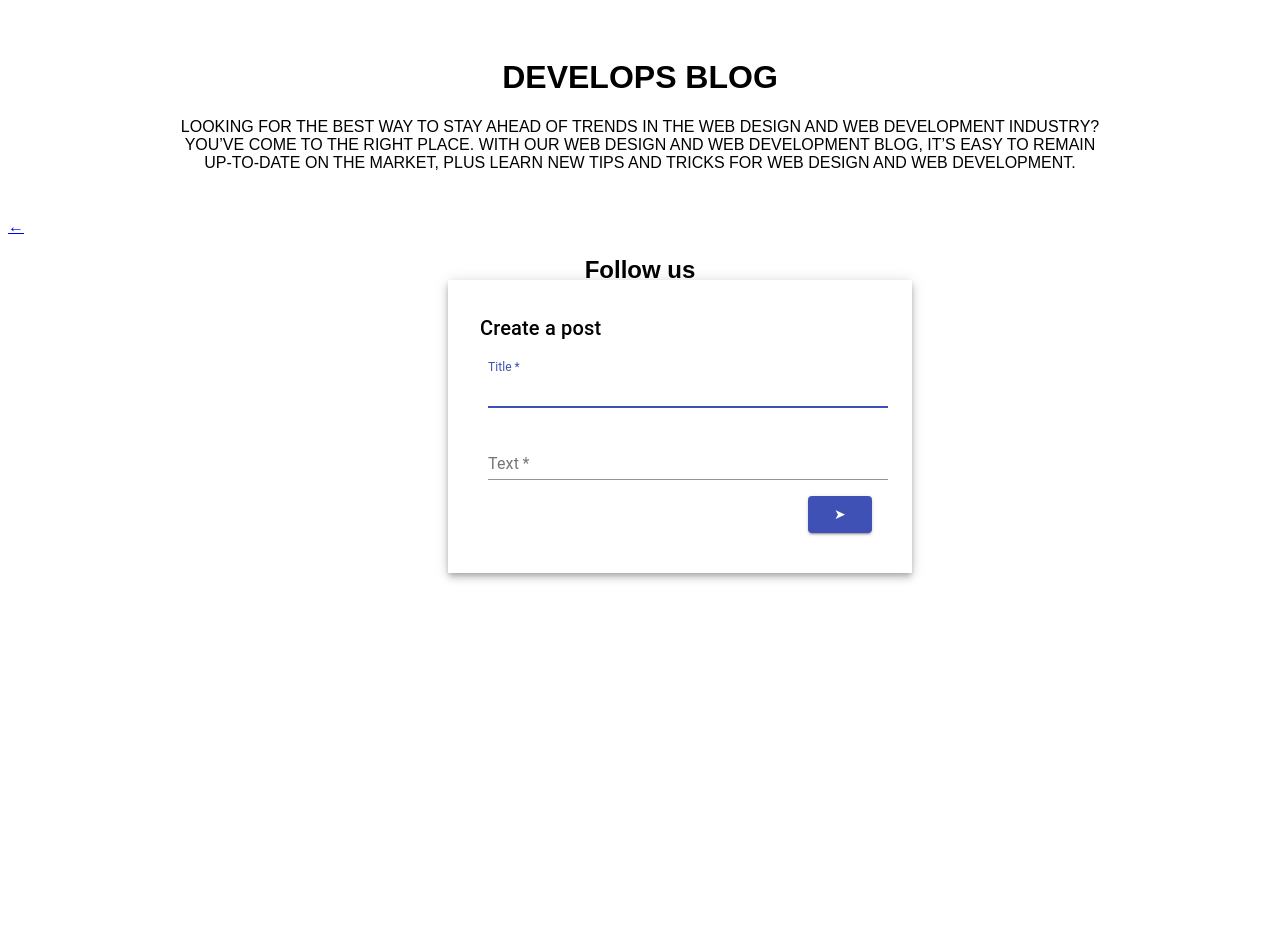
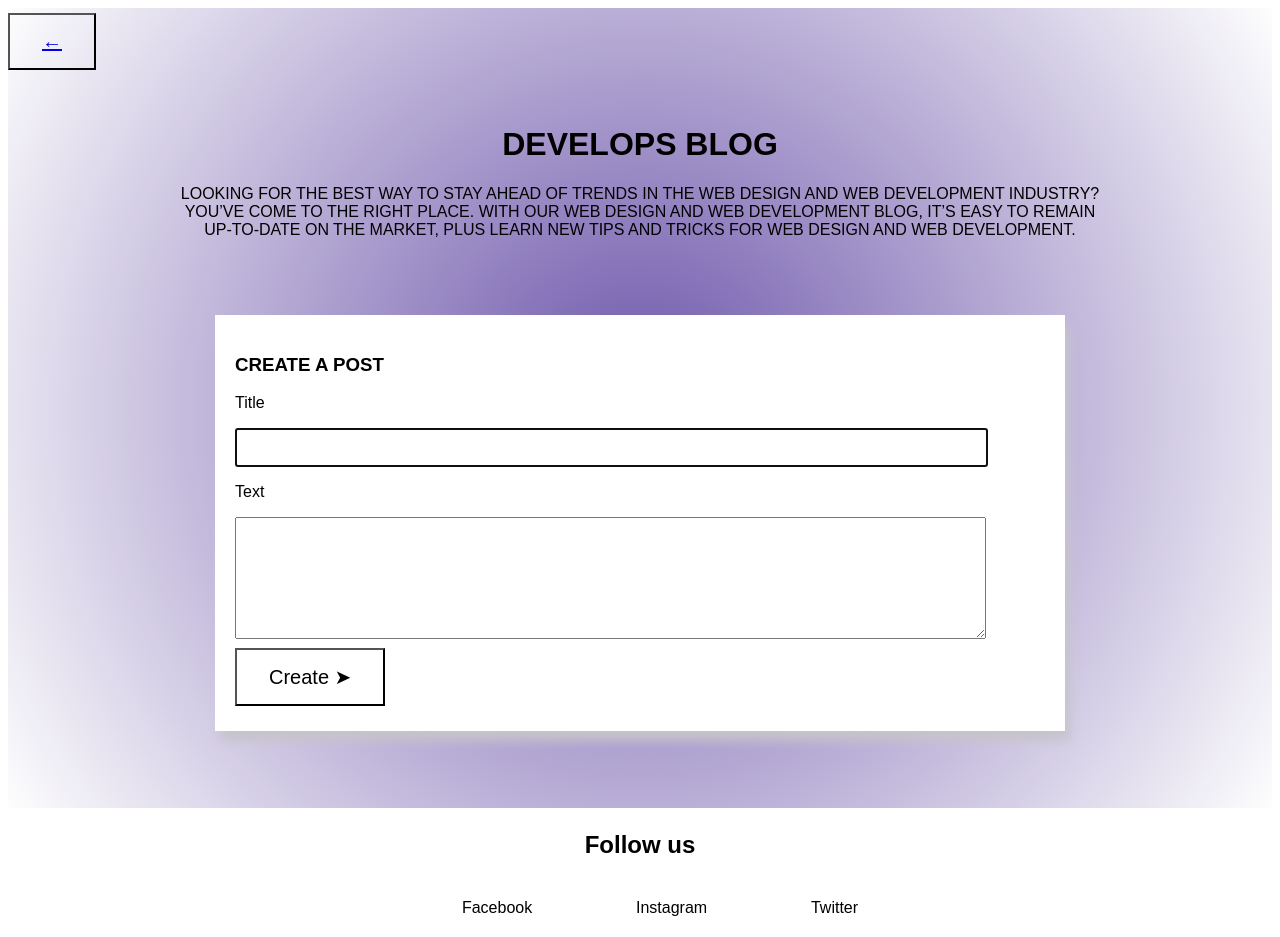
Before and after one commit to olena-rolska/developsBlog, a Next.js app: page /create in a window 1280 px wide. Before the commit the page ends 800 px from the top, so only its background shows below. Built offline with nearby package versions, Linux system fonts and the light colour scheme.

Commit message:
styled post creating

```diff
--- a/pages/create/index.tsx
+++ b/pages/create/index.tsx
@@ -3,96 +3,61 @@ import Link from 'next/link';
 import Router from 'next/router';
 import Header from '../header';
 import Footer from '../footer';
-import { makeStyles } from '@material-ui/core/styles';
-
+import styled from 'styled-components';
 import axios from 'axios';
 
 
-import Button from '@material-ui/core/Button';
-import TextField from '@material-ui/core/TextField';
-import Typography from '@material-ui/core/Typography';
+const Body = styled.div `
+  width: 100%;
+  height: 100vh;
+  padding: 0;
+  background: radial-gradient(circle, rgba(108,85,170,1) 0%, rgba(250,250,250,0.37718837535014005) 100%);
+`
 
-const useStyles = makeStyles(theme => ({
-  main: {
-    width: '100%',
-    height: '100hv',
-    padding: 0,
-  },
-  fab: {
-    position: 'absolute',
-    top: theme.spacing(2),
-    right: theme.spacing(2),
-    textDecoration: "none",
-    color: 'black',
-  },
-  link: {
-    textDecoration: "none",
-    color: 'black',
-  },
-  cards: {
-    width : '80%',
-    display: 'flex',
-  },
-  card: {
-    maxWidth: '30%',
-    marginLeft: 'auto',
-    marginRight: 'auto',
-    marginTop: '4%',
-    display: 'flex',
-    flexDirection: 'column',
-    justifyContent: 'space-between',
-  },
-  action: {
-      display: 'flex',
-      justifyContent: "space-around",
-  },
-  button: {
-    margin: theme.spacing(5),
-    fontSize: '1em',
-    background: 'white',
-  },
-  button_s: {
-    margin: theme.spacing(1),
-    float: 'right',
-  },
-  rightIcon: {
-    marginLeft: theme.spacing(1),
-  },
-  margin: {
-    position: 'absolute',
-    top: 10,
-    right: 10,
-  },
-  paper: {
-    position: 'absolute',
-    top: "35%",
-    left: "35%",
-    width: 400,
-    backgroundColor: theme.palette.background.paper,
-    boxShadow: theme.shadows[5],
-    padding: theme.spacing(4),
-    outline: 'none',
-  },
-  textField: {
-    marginLeft: theme.spacing(1),
-    marginRight: theme.spacing(1),
-    width : '100%',
-  },
-  content: {
-    height: 150,
-    textAlign: 'center',
-  },
-  info: {
-    display: 'flex',
-    justifyContent: 'space-between',
-    alignItems: 'flex-end',
-    paddingTop: '12em',
+const FormContainer = styled.div `
+  width: 850px;
+  outline: none;
+  margin: 0px auto 100px;
+`
+const Card = styled.div `
+  min-height: 300px;
+  box-shadow: 5px 10px 10px #c7c4cc;
+  padding: 20px;
+  margin: 30px auto;
+  font-family: 'Raleway', sans-serif;
+  background-color: white;
+`
+
+const TitleField = styled.input `
+  width: 90%;
+  padding: 10px;
+`
+
+const TextArea = styled.textarea `
+  width: 90%;
+  padding: 10px;
+  min-height: 100px;
+`
+
+const Button = styled.button `
+  margin: 5px auto;
+  font-size: 20px;
+  background: none;
+  border-bottom: 1px solid 'grey';
+  padding: 15px 32px;
+  text-align: center;
+  text-decoration: none;
+  display: inline-block;
+  &:hover {
+    color: #451c80;
+    border-bottom: 2px solid grey;
+    background-color: white;
   }
-}));
+`
+
 
 
 const createPost = () => {
-  const classes = useStyles();
   const [values, setValues] = React.useState({});
 
   const handleChange = name => event => {
@@ -117,38 +82,39 @@ const createPost = () => {
   )}
 
   return (
-    <div className={classes.main}>
+    <Body>
+      <Button>
+        <Link href={`/`} as={`/`}>←</Link>
+      </Button>
       <Header />
-        <Link href={`/`} as={`/`}>←</Link>
-      <div className={classes.paper}>
-        <Typography variant="h6" id="modal-title"> Create a post</Typography>
-        <TextField
+      <FormContainer>
+        <Card>
+          <h3>CREATE A POST</h3>
+          <p>Title</p>
+          <TitleField
             label="Title"
             multiline
-          rowsMax="4"
             value={values.title}
             onChange={handleChange('title')}
-          className={classes.textField}
-          margin="normal"
             autoFocus
             required
-          />
-          <TextField
+            ></TitleField>
+            <p>Text</p>
+            <TextArea
             label="Text"
             multiline
-          rowsMax="4"
             value={values.body}
             onChange={handleChange('body')}
-          className={classes.textField}
-          margin="normal"
             required
-          />
-        <Button variant="contained" color="primary" className={classes.button_s} onClick={createMessage}>
-          ➤
+            wrap="hard"
+            ></TextArea>
+          <Button onClick={createMessage}>
+            Create ➤
           </Button>
-      </div>
+        </Card>
+      </FormContainer>
     <Footer />
-  </div>
+  </Body>
   );
 }
 
--- a/pages/index.js
+++ b/pages/index.js
@@ -10,12 +10,11 @@ const Body = styled.div `
   padding: 0;
 `
 
-
 function Blog(props) {
   return (
     <Body>
       <Header />
-      <Posts match={props}/>
+      <Posts />
       <Footer />
     </Body>
   )
--- a/pages/post/[index].tsx
+++ b/pages/post/[index].tsx
@@ -5,7 +5,7 @@ import Link from 'next/link';
 import Header from '../header';
 import Footer from '../footer';
 import styled from 'styled-components';
-import Typography from '@material-ui/core/Typography';
+
 
 const Body = styled.div `
   text-align: center;
```
Lines whose indentation alone changed are shown as unchanged.
